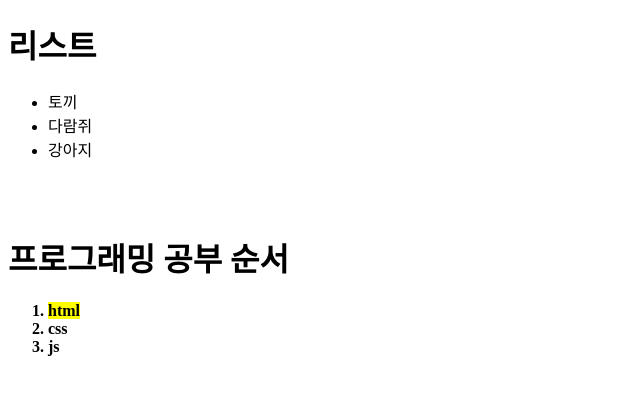
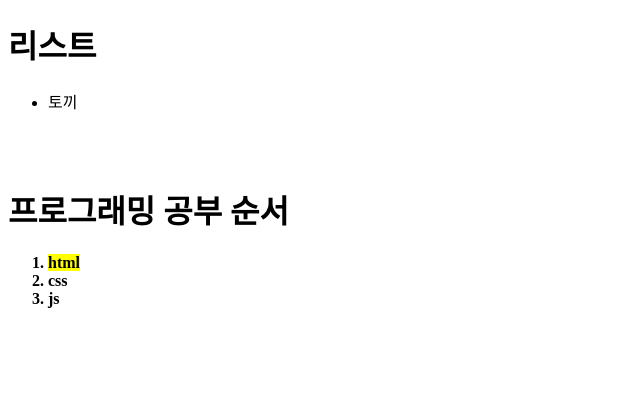
Before and after one commit to qjvk2880/web, a plain HTML site: page 목록 만들기.html in a window 1280 px wide. Shown: the whole page, without its empty margins (0-640 px from the left). Drawn offline with Linux system fonts and the light colour scheme.

Commit message:
Update 목록 만들기.html

```diff
--- a/목록 만들기.html
+++ b/목록 만들기.html
@@ -9,8 +9,7 @@
         <h1>리스트</h1>
         <ul>
             <li>토끼</li>
-            <li>다람쥐</li>
-            <li>강아지</li>
+
         </ul>
         <br>
         <br>
```
